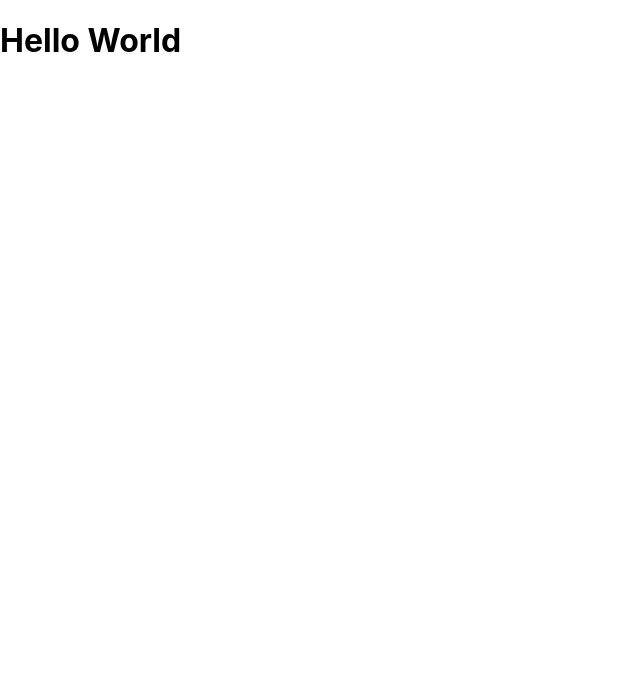
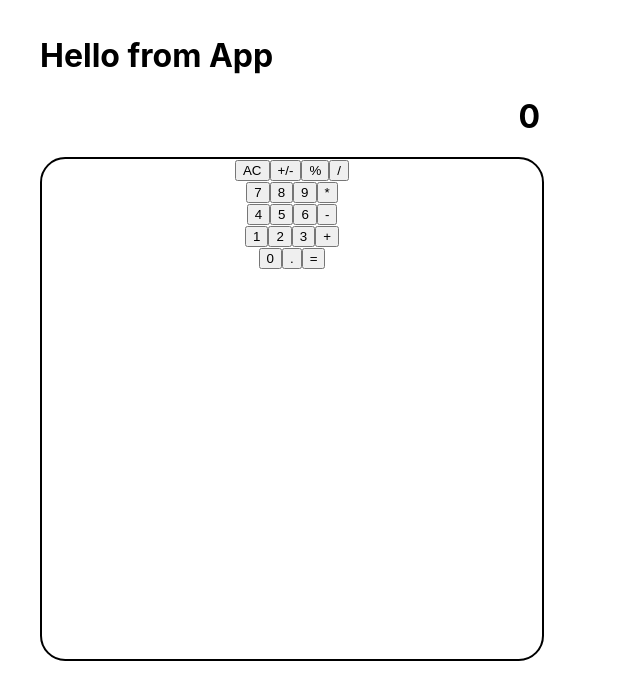
Before and after one commit to rsnazario/calculator-react, a React (Create React App) app: page / in a window 1280 px wide. Shown: the top 700 px of the page, without its empty margins (0-640 px from the left). Built offline with nearby package versions, Linux system fonts and the light colour scheme.

Commit message:
Basic Functionality for DOM Added

```diff
--- /dev/null
+++ b/src/components/App.js
@@ -0,0 +1,20 @@
+import React from 'react';
+import Display from './Display';
+import ButtonPanel from './ButtonPanel';
+
+export default class App extends React.Component {
+  constructor(props) {
+    super(props);
+    this.props = props;
+  }
+
+  render() {
+    return (
+      <div className="app-panel">
+        <h1>Hello from App</h1>
+        <Display />
+        <ButtonPanel />
+      </div>
+    );
+  }
+}
--- /dev/null
+++ b/src/components/Button.js
@@ -0,0 +1,26 @@
+import React from 'react';
+import PropTypes from 'prop-types';
+
+export default class Button extends React.Component {
+  constructor(props) {
+    super(props);
+    this.props = props;
+  }
+
+  render() {
+    const { buttonName } = this.props;
+    return (
+      <button>
+        {buttonName}
+      </button>
+    )
+  }
+}
+
+Button.propTypes = {
+  buttonName: PropTypes.string,
+};
+
+Button.defaultProps = {
+  buttonName: '+',
+};
--- /dev/null
+++ b/src/components/ButtonPanel.js
@@ -0,0 +1,45 @@
+import React from 'react';
+import Button from './Button';
+
+export default class ButtonPanel extends React.Component {
+  constructor(props) {
+    super(props);
+    this.props = props;
+  }
+
+  render() {
+    return (
+      <div className="button-panel">
+        <div>
+          <Button buttonName="AC" />
+          <Button buttonName="+/-" />
+          <Button buttonName="%" />
+          <Button buttonName="/" />
+        </div>
+        <div>
+          <Button buttonName="7" />
+          <Button buttonName="8" />
+          <Button buttonName="9" />
+          <Button buttonName="*" />
+        </div>
+        <div>
+          <Button buttonName="4" />
+          <Button buttonName="5" />
+          <Button buttonName="6" />
+          <Button buttonName="-" />
+        </div>
+        <div>
+          <Button buttonName="1" />
+          <Button buttonName="2" />
+          <Button buttonName="3" />
+          <Button buttonName="+" />
+        </div>
+        <div>
+          <Button buttonName="0" />
+          <Button buttonName="." />
+          <Button buttonName="=" />
+        </div>
+      </div>
+    );
+  }
+}
--- /dev/null
+++ b/src/components/Display.js
@@ -0,0 +1,29 @@
+import React from 'react';
+import PropTypes from 'prop-types';
+
+export default class Display extends React.Component {
+  constructor(props) {
+    super(props);
+    this.props = props;
+  }
+
+  render() {
+    const { result } = this.props;
+
+    return (
+      <div>
+        <h1 className="on-the-right">
+          {result}
+        </h1>
+      </div>
+    );
+  }
+}
+
+Display.propTypes = {
+  result: PropTypes.string,
+};
+
+Display.defaultProps = {
+  result: '0',
+};
--- a/src/index.css
+++ b/src/index.css
@@ -16,6 +16,10 @@ body {
   -moz-osx-font-smoothing: grayscale;
 }
 
+#root {
+  margin-left: 25px;
+}
+
 code {
   font-family:
     source-code-pro,
@@ -25,3 +29,21 @@ code {
     'Courier New',
     monospace;
 }
+
+.button-panel {
+  text-align: center;
+  height: 500px;
+  width: 500px;
+  border: 2px solid black;
+  border-radius: 5%;
+}
+
+.on-the-right {
+  text-align: right;
+}
+
+.app-panel {
+  height: 600px;
+  width: 500px;
+  padding: 15px;
+}
--- a/src/index.js
+++ b/src/index.js
@@ -1,12 +1,11 @@
 import React from 'react';
 import ReactDOM from 'react-dom';
 import './index.css';
+import App from './components/App';
 import reportWebVitals from './reportWebVitals';
 
 ReactDOM.render(
-  <div>
-    <h1>Hello World</h1>
-  </div>,
+  <App />,
   document.getElementById('root'),
 );
 
```
Also changed, not shown: 2 other files (tests, documents, lock files or other folders).
